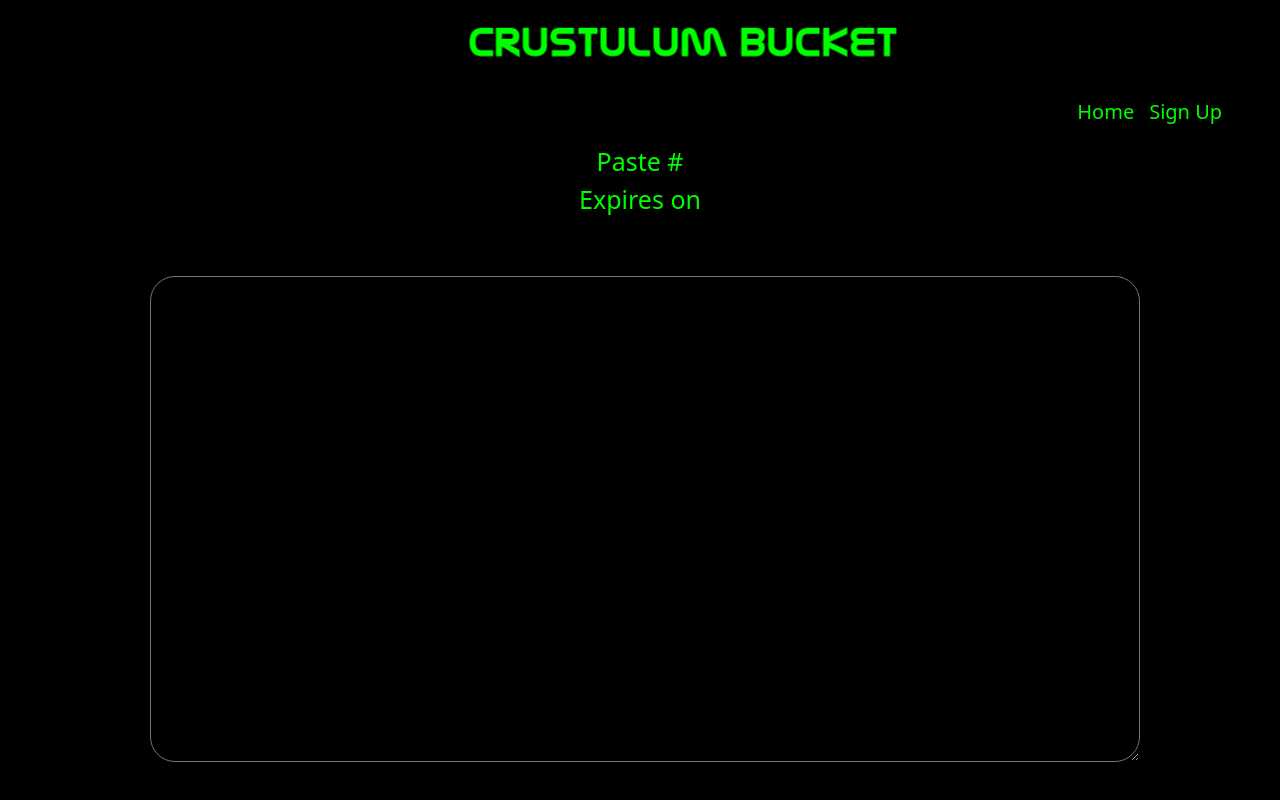
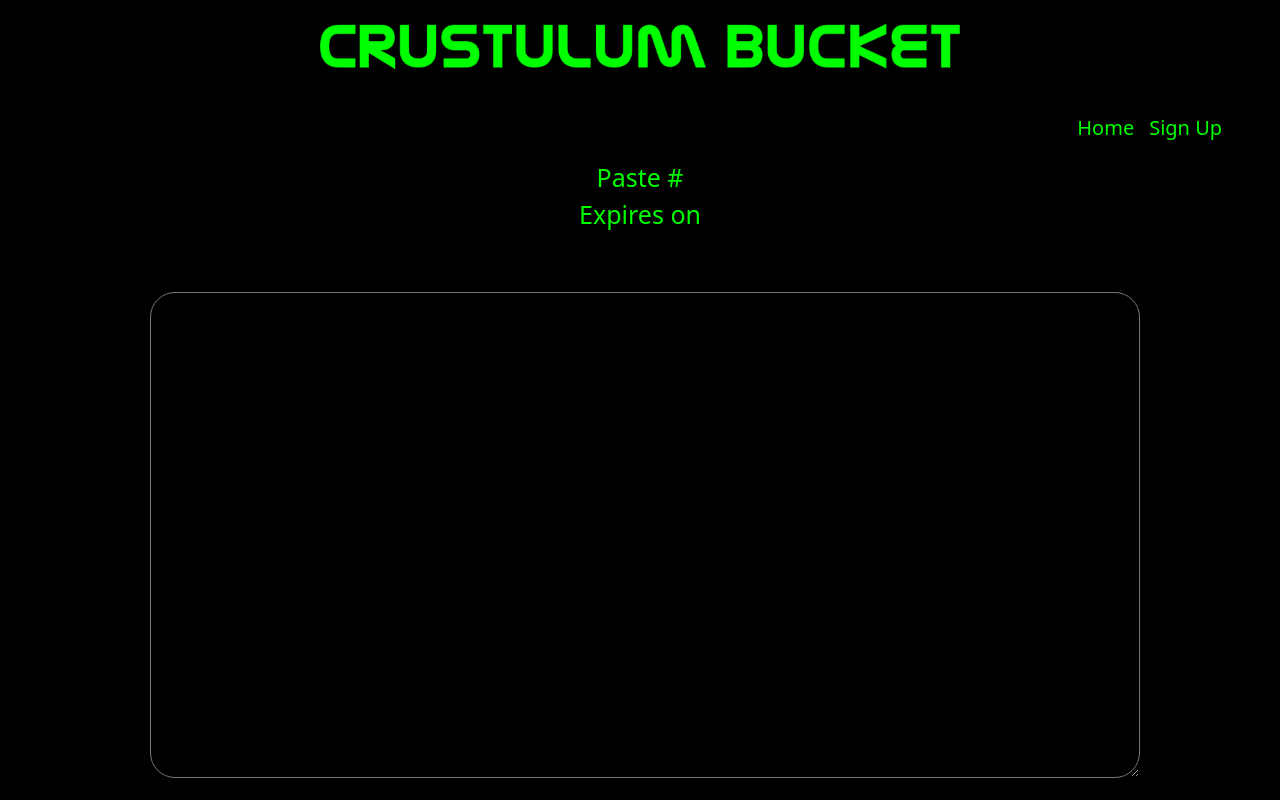
Before and after one commit to rrrbbbsss/Crustulum-Bucket, a React (Create React App) app in the folder client/: page /update-paste/1 in a window 1280 px wide. Shown: the top 800 px of the page. Built offline with nearby package versions, Linux system fonts and the light colour scheme; no server answers.

Commit message:
fixed home screen logo

```diff
--- a/client/src/App.css
+++ b/client/src/App.css
@@ -56,6 +56,15 @@ textarea {
   width: auto;
   position: fixed;
   margin-top: -50px;
+}
+
+.app-logo-home {
+  display: block;
+  margin-left: auto;
+  margin-right: auto;
+  padding: 0;
+  width: 100%;
+  transform: scale(.25);
 }
 
 .fa-infinity {
@@ -434,6 +443,10 @@ i {
     position: fixed;
     margin-top: -60px;
   }
+
+  .app-logo-home {
+    transform: scale(.5);
+  }
 }
 
 @media screen and (max-width: 800px) {
--- a/client/src/components/Header/index.js
+++ b/client/src/components/Header/index.js
@@ -25,7 +25,7 @@ const Header = () => {
     <div className={`${theme}`}>
       <header >
         <div>
-          <img onClick={toggleTheme} src="../images/crustulum-bucket.jpg" alt="application logo" />
+          <img className='app-logo-home' onClick={toggleTheme} src="../images/crustulum-bucket.jpg" alt="application logo" />
           <nav className={`${theme} big-nav`}>
             {auth.loggedIn() ? (
               <>
```
